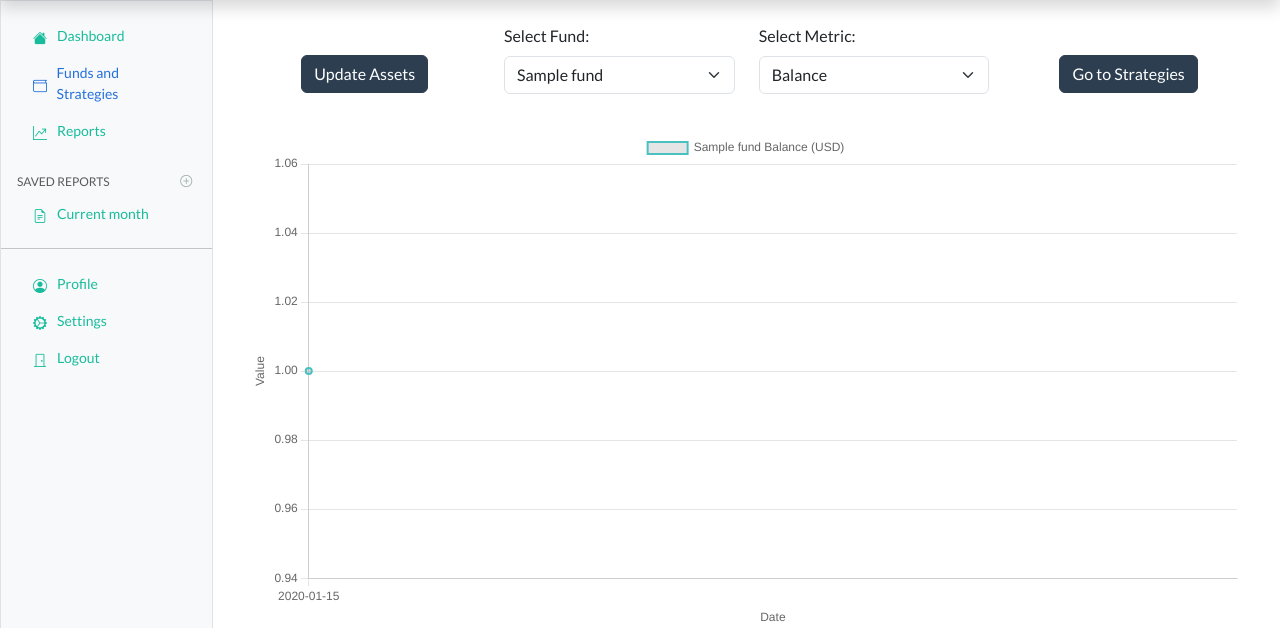
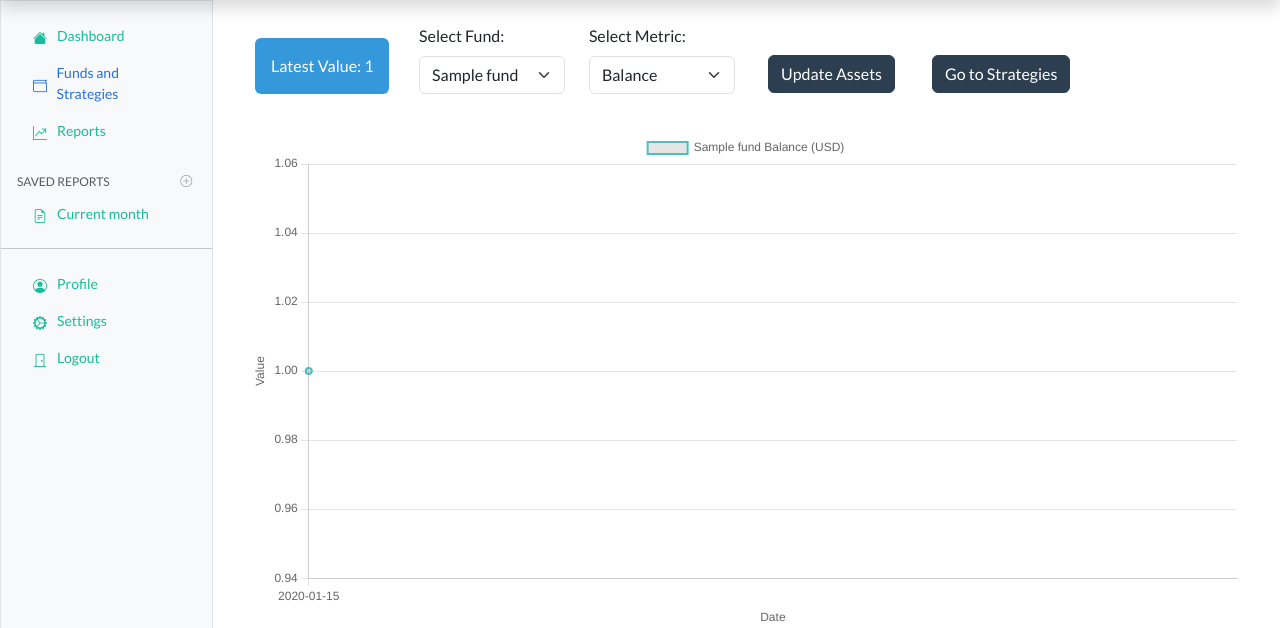
Before and after one commit to Dado-hash/Dashboard_Arkadia_V2, a Django app: page /dashboard/funds/ in a window 1280 px wide. Shown: the part 48-676 px from the top of the page. Run offline with Django 5.2, Linux system fonts and the light colour scheme; tables that the repository leaves empty hold one stand-in row (values such as "Sample post"); some libraries are stand-ins or nearby versions.

Commit message:
Added last value panel in funds and strategies

```diff
--- a/dashboard_arkadia_v2/templates/funds_and_strategies/funds.html
+++ b/dashboard_arkadia_v2/templates/funds_and_strategies/funds.html
@@ -7,13 +7,12 @@
 
     <!-- Selettori del Fondo e della Metrica -->
     <div class="row mt-4">
-        <div class="col-md-3 d-flex justify-content-center align-items-center" style="height: 100px;">
-            <button id="updateAssets" class="btn btn-primary">
-                <span id="updateAssetsText">Update Assets</span>
-                <span id="updateAssetsSpinner" class="spinner-border spinner-border-sm d-none" role="status" aria-hidden="true"></span>
-            </button>
+        <div class="col-md-2 d-flex justify-content-center align-items-center">
+            <div id="latestValue" class="alert alert-info text-center" role="alert">
+                Latest Value: <span id="latestValueText">N/A</span>
+            </div>
         </div>
-        <div class="col-md-3">
+        <div class="col-md-2">
             <label for="fundSelector" class="form-label">Select Fund:</label>
             <select id="fundSelector" class="form-select mb-3">
                 {% for fund in funds %}
@@ -21,7 +20,7 @@
                 {% endfor %}
             </select>
         </div>
-        <div class="col-md-3">
+        <div class="col-md-2">
             <label for="metricSelector" class="form-label">Select Metric:</label>
             <select id="metricSelector" class="form-select mb-3">
                 <option value="balance">Balance</option>
@@ -30,7 +29,13 @@
                 <option value="cumulative_performance">Cumulative Performance</option>
             </select>
         </div>
-        <div class="col-md-3 d-flex justify-content-center align-items-center" style="height: 100px;">
+        <div class="col-md-2 d-flex justify-content-center align-items-center" style="height: 100px;">
+            <button id="updateAssets" class="btn btn-primary">
+                <span id="updateAssetsText">Update Assets</span>
+                <span id="updateAssetsSpinner" class="spinner-border spinner-border-sm d-none" role="status" aria-hidden="true"></span>
+            </button>
+        </div>
+        <div class="col-md-2 d-flex justify-content-center align-items-center" style="height: 100px;">
             <a id="goToStrategies" class="btn btn-primary">Go to Strategies</a>
         </div>
     </div>
@@ -85,6 +90,7 @@
         var updateButtonText = document.getElementById('updateAssetsText');
         var updateButtonSpinner = document.getElementById('updateAssetsSpinner');
         var assetAllocationTable = document.getElementById('assetAllocationTable');
+        var latestValueText = document.getElementById('latestValueText');
 
         function updateChart(fundId, metric) {
             var fund = funds.find(f => f.id === parseInt(fundId));
@@ -94,25 +100,30 @@
                 var label = '';
                 var chartType = 'line';
                 var backgroundColors = [];
+                var latestValue = 'N/A';
 
                 if (metric === 'balance') {
                     labels = fund.balance_labels;
                     data = fund.balance_values;
                     label = fund.name + ' Balance (USD)';
+                    latestValue = data[data.length - 1] || 'N/A';
                 } else if (metric === 'daily_performance') {
                     labels = fund.daily_labels;
                     data = fund.daily_values;
                     label = fund.name + ' Daily Performance (%)';
                     chartType = 'bar';
+                    latestValue = data[data.length - 1] || 'N/A';
                 } else if (metric === 'monthly_performance') {
                     labels = fund.monthly_labels;
                     data = fund.monthly_values;
                     label = fund.name + ' Monthly Performance (%)';
                     chartType = 'bar';
+                    latestValue = data[data.length - 1] || 'N/A';
                 } else if (metric === 'cumulative_performance') {
                     labels = fund.cumulative_labels;
                     data = fund.cumulative_values;
                     label = fund.name + ' Cumulative Performance (%)';
+                    latestValue = data[data.length - 1] || 'N/A';
                 }
 
                 if (chartType === 'bar') {
@@ -156,6 +167,7 @@
                     }
                 });
 
+                latestValueText.textContent = latestValue;
                 updateAssetAllocationTable(fund);
             }
         }
```
Also changed, not shown: dashboard_arkadia_v2/templates/funds_and_strategies/strategies.html (+15 -2 lines).
